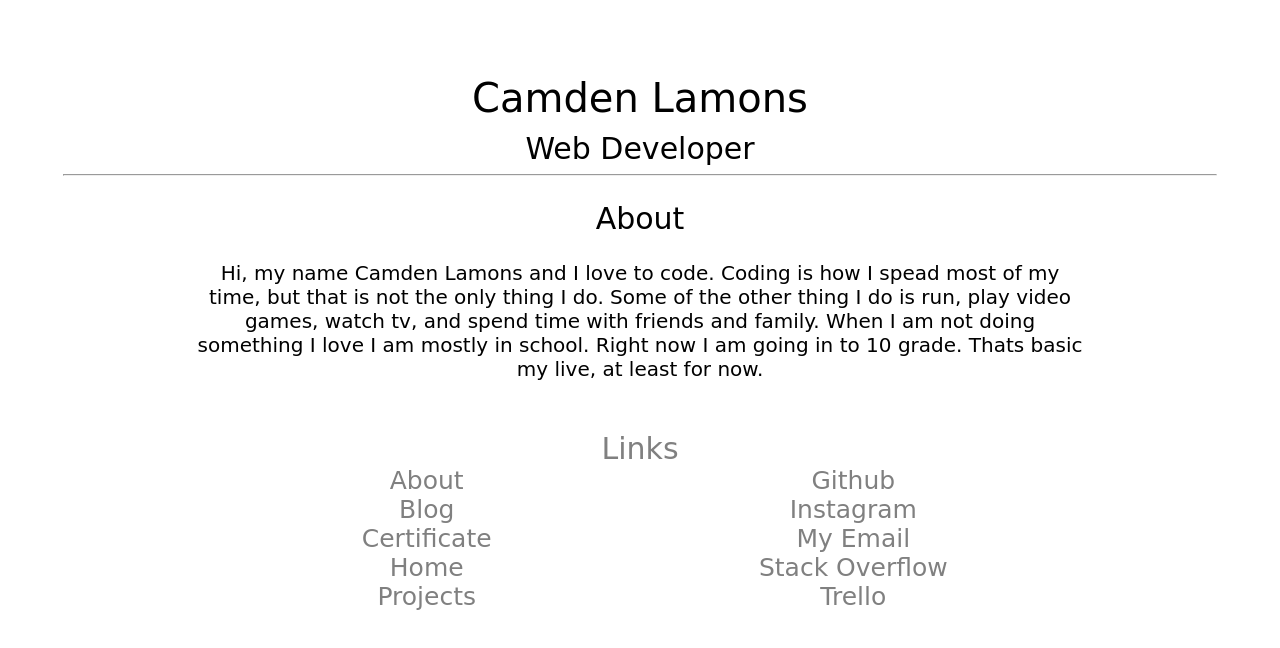
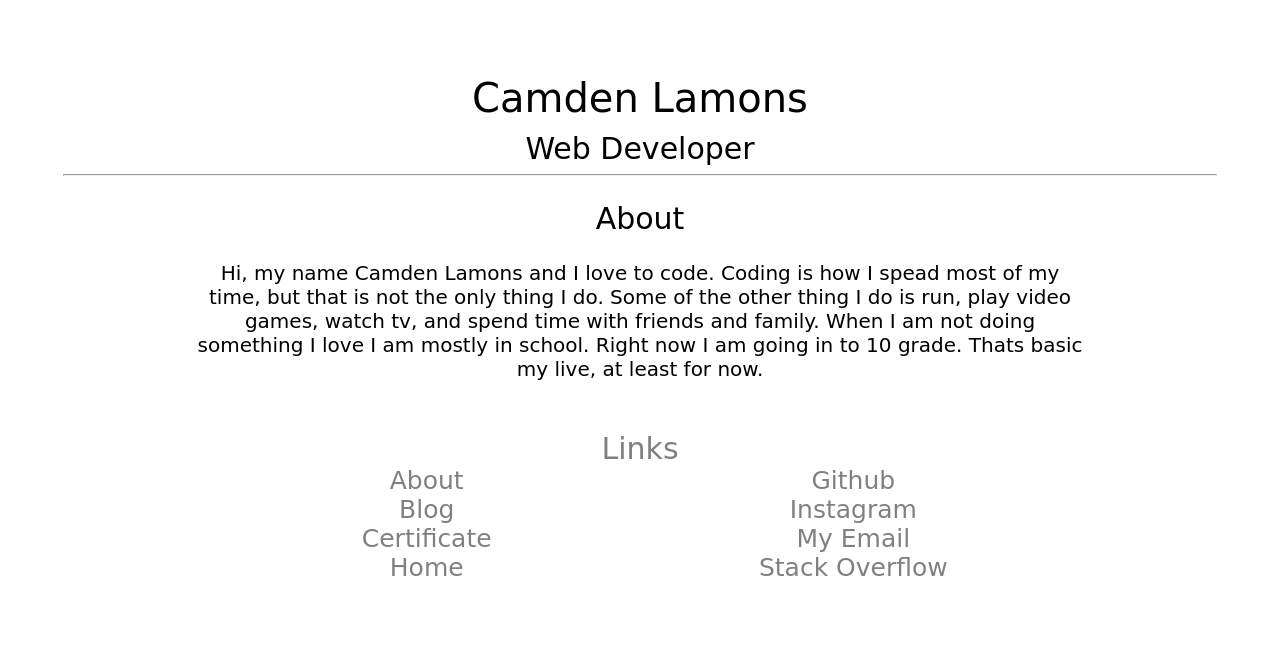
Before and after one commit to CamdenLamons/Camden-Portfolio, a plain HTML site: page Portfolio/about.html in a window 1280 px wide. Drawn offline with Linux system fonts and the light colour scheme.

Commit message:
Got ride to the project tab because all projects are in git hub.

```diff
--- a/Portfolio/about.html
+++ b/Portfolio/about.html
@@ -24,14 +24,12 @@
                 <a href="blog.html">Blog</a>
                 <a href="certificate.html">Certificate</a>
                 <a href="index.html">Home</a>
-                <a href="">Projects</a>
             </div>
             <div class="row">
                 <a href="https://github.com/CamdenLamons">Github</a>
                 <a href="https://www.instagram.com/camden_lamons/">Instagram</a>
                 <a href="mailto:camdenericlamons@icloud.com?">My Email</a>
                 <a href="https://stackoverflow.com/users/7954660/camden-lamons">Stack Overflow</a>
-                <a href="https://trello.com/b/PdvUGca6">Trello</a>
             </div>
         </div>
     </body>
```
Also changed, not shown: Portfolio/blog.html (+0 -2 lines), Portfolio/certificate.html (+0 -2 lines), Portfolio/index.html (+0 -2 lines).
